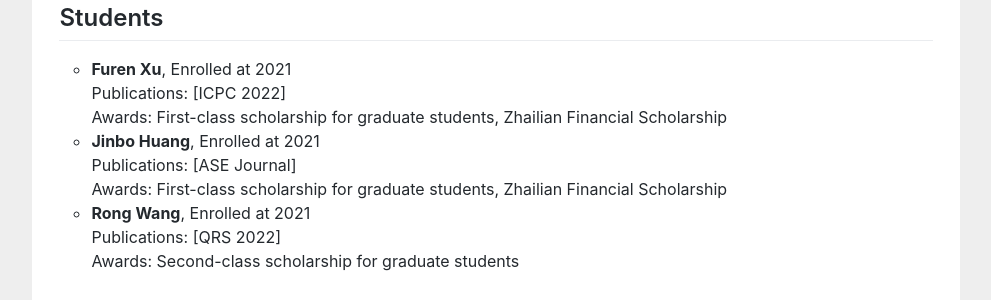
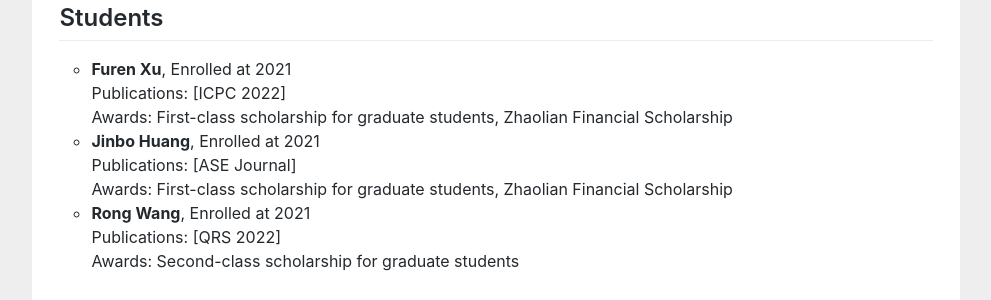
Before and after one commit to huangyuan-hy/huangyuan-hy.github.io, a Jekyll site: the page index.html, which Jekyll copies as it is, in a window 1280 px wide and 900 px high, scrolled down 2191 px. Shown: the part 573-873 px from the top of the window, without its empty margins (144-1135 px from the left). Built offline with Jekyll 4.4.1, drawn with Linux system fonts in a browser that asks for light colours.

Commit message:
Update index.html

```diff
--- a/index.html
+++ b/index.html
@@ -156,11 +156,11 @@ gtag('config', 'UA-158965281-1');
 
 <li type="circle"><b>Furen Xu</b>, Enrolled at 2021</li>
     Publications: [ICPC 2022]<br>
-    Awards: First-class scholarship for graduate students, Zhailian Financial Scholarship
+    Awards: First-class scholarship for graduate students, Zhaolian Financial Scholarship
 
 <li type="circle"><b>Jinbo Huang</b>, Enrolled at 2021</li>
     Publications: [ASE Journal]<br>
-    Awards: First-class scholarship for graduate students, Zhailian Financial Scholarship
+    Awards: First-class scholarship for graduate students, Zhaolian Financial Scholarship
 
 <li type="circle"><b>Rong Wang</b>, Enrolled at 2021</li>
     Publications: [QRS 2022]<br>
```
